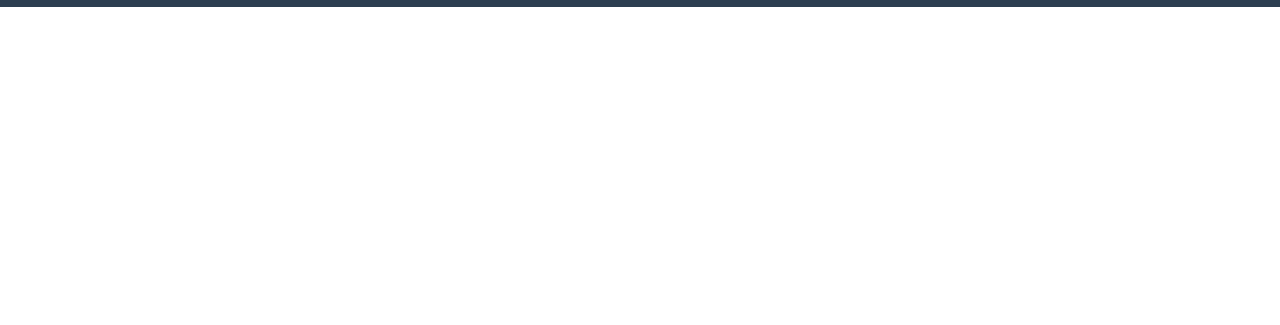
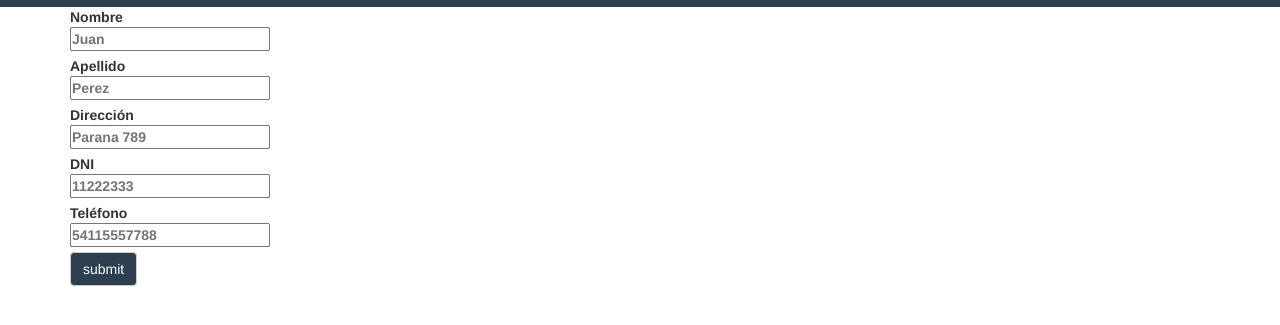
Before and after one commit to rodgaray/formulario, a plain HTML site: page index.html in a window 1280 px wide. Shown: the part 63-388 px from the top of the page. Drawn offline with Linux system fonts and the light colour scheme.

Commit message:
terminado

```diff
--- a/index.css
+++ b/index.css
@@ -10,3 +10,8 @@ header {
 	background:#2c3e50;
 	color:#fff;
 }
+
+.btn {
+	background:#2c3e50;
+	color:#fff;
+}
--- a/index.html
+++ b/index.html
@@ -3,9 +3,11 @@
 <head>
 	<meta charset="UTF-8">
 	<title>Formulario</title>
-	<link rel="stylesheet" href="css/bootstrap.min.css">
+	<link rel="stylesheet" href="css/bootstrap.css">
 	<link rel="stylesheet" href="index.css">
+
 </head>
+<!-- Armar un formulario usando bootstrap y grillas (dos columnas con campos, nombre, apellido, dirección dni, telefono) -->
 <body>
 	<header>
 		<div class="container">
@@ -13,11 +15,45 @@
 		</div>
 	</header>
 
-	<section class="formulario row">
-		<form action=""></form>
-	</section>
+	<div class="container">
 
+		<section class="formulario row">
+			<form class="registro novalidate col-xs-1 col-sm-1 col-md-1">
+				<label>Nombre
+					<input type="text" placeholder="Juan" name="nombre">
+				</label>
+				<label>Apellido
+					<input type="text" placeholder="Perez" name="apellido">
+				</label>
+				<label>Dirección
+					<input type="text" placeholder="Parana 789" name="direccion">
+				</label>
+				<label>DNI
+					<input type="text" name="DNI" placeholder="11222333" name="dni">
+				</label>
+				<label>Teléfono
+					<input type="tel" name="telefono" placeholder="54115557788" "tel">
+				</label>
+				<input class="btn btn-default" type="submit" value="submit">
+			</form>
+			<!-- <div class="col-xs-1 col-sm-1 col-md-1">
+				<label for="nombre">Nombre</label>
+				<label for="apellido">Apellido</label>
+				<label for="direccion">Dirección</label>
+				<label for="dni">DNI</label>
+				<label for="telefono">Teléfono</label>
+			</div>
 
+			<div class="col-xs-1 col-sm-1 col-md-1">
+				<input type="text" placeholder="Juan">
+				<input type="text" placeholder="Perez">
+				<input type="text" placeholder="Parana 789">
+				<input type="number" name="DNI" placeholder="11222333">
+				<input type="tel" name="telefono" placeholder="54115557788">
+			</div>-->
+		</section>
+	</div>
 
+	<script src="validador.js"></script>
 </body>
 </html>
```
Also changed, not shown: 1 other file.
